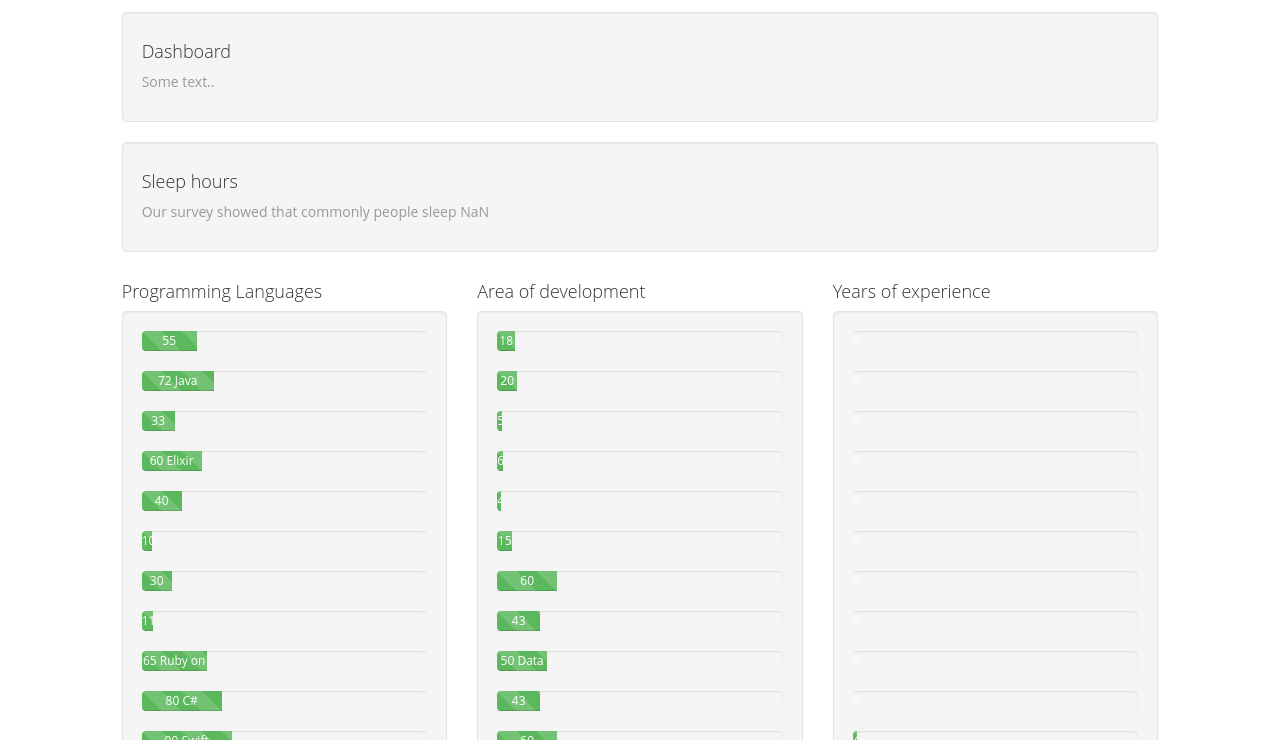
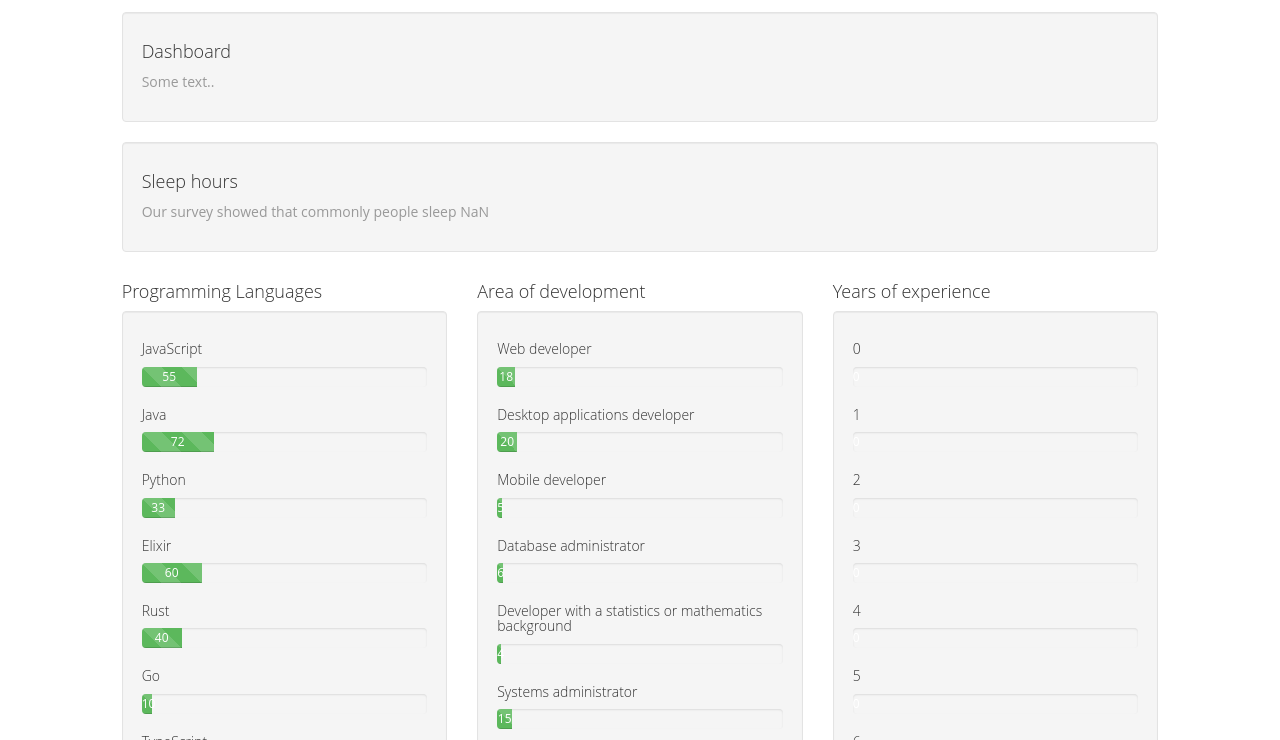
Before and after one commit to Alicegaz/surveyApp, a website: page index.html at #!/admin in a window 1280 px wide. Shown: the part 60-800 px from the top of the page. Drawn offline with nearby package versions, Linux system fonts and the light colour scheme.

Commit message:
admin chart

```diff
--- a/pages/admin.html
+++ b/pages/admin.html
@@ -11,37 +11,49 @@
         <div class="row">
           <div class="col-sm-4">
           <h4>Programming Languages</h4>
-            <div class="well">
-                <div class = "progress progress-striped" ng-repeat="x in languages">
+          <div class="well">
+            <div ng-repeat="x in languages">
+                <h5>{{x.name}}</h5>
+                <div class = "progress progress-striped" >
+
                         <div class = "progress-bar progress-bar-success" role = "progressbar"
                            aria-valuenow = "60" aria-valuemin = "0" aria-valuemax = "100" ng-style = "{width: x.number}">
-                                {{x.number}} {{x.name}}
+                                {{x.number}}
                         </div>
                      </div>
             </div>
+        </div>
           </div>
          <div class="col-sm-4">
             <h4>Area of development</h4>
             <div class="well">
-                <div class = "progress progress-striped" ng-repeat="x in developers">
+            <div ng-repeat="x in developers">
+                <h5>{{x.name}}</h5>
+                <div class = "progress progress-striped">
+
                         <div class = "progress-bar progress-bar-success" role = "progressbar"
                            aria-valuenow = "60" aria-valuemin = "0" aria-valuemax = "100" ng-style = "{width: x.number}">
-                                {{x.number}} {{x.name}}
+                                {{x.number}}
                         </div>
                      </div>
             </div>
+        </div>
           </div>
 
           <div class="col-sm-4">
             <h4>Years of experience</h4>
             <div class="well">
-                <div class = "progress progress-striped" ng-repeat="x in years">
+            <div ng-repeat="x in years">
+                <h5>{{x.name}}</h5>
+                <div class = "progress progress-striped">
+
                         <div class = "progress-bar progress-bar-success" role = "progressbar"
                            aria-valuenow = "60" aria-valuemin = "0" aria-valuemax = "100" ng-style = "{width: x.number}">
-                                {{x.number}} {{x.name}}
+                                {{x.number}}
                         </div>
                      </div>
             </div>
+        </div>
           </div>
         </div>
 
```
